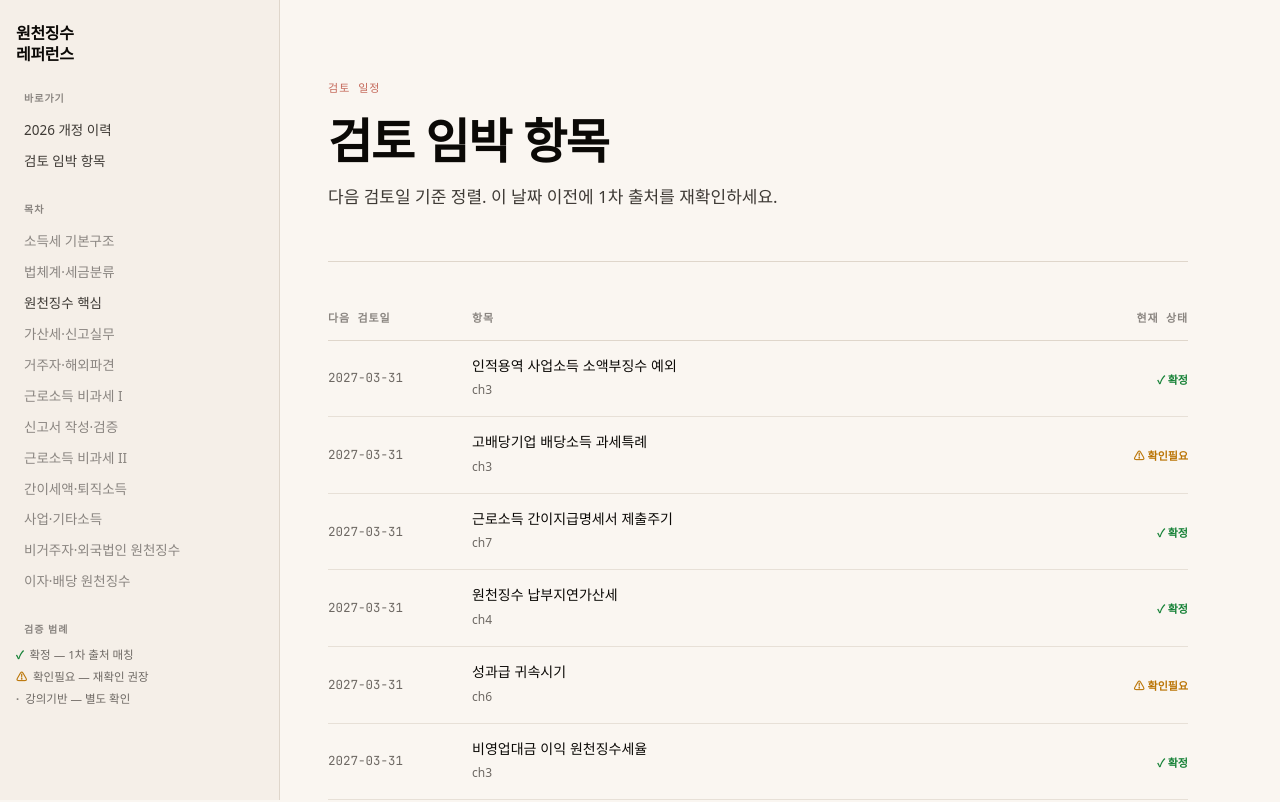
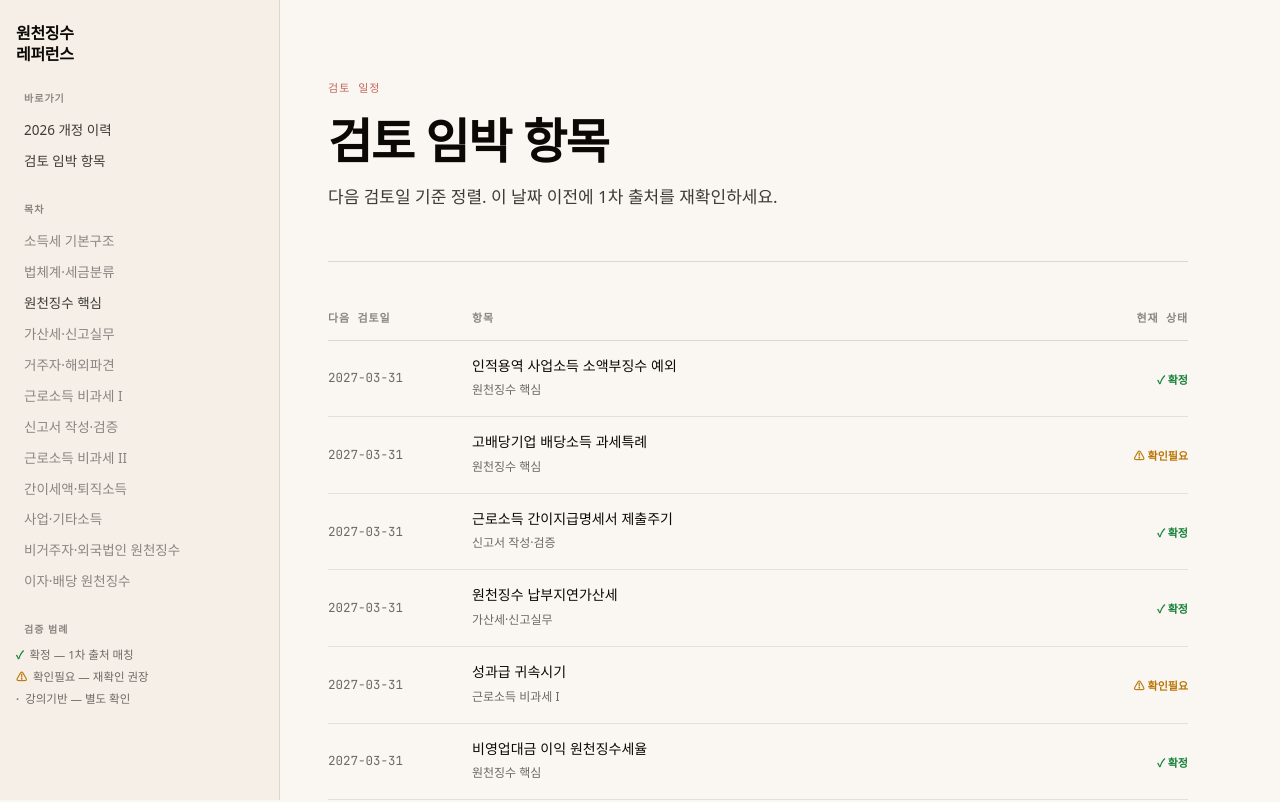
Before and after one commit to qoxmfaktmxj/withhold-tax, a Next.js app: page /review-due in a window 1280 px wide. Shown: the top 802 px of the page. Built offline with nearby package versions, Linux system fonts and the light colour scheme; a web font is replaced by a local one.

Commit message:
fix(design): show Korean chapter names instead of raw slugs

```diff
--- a/app/review-due/page.tsx
+++ b/app/review-due/page.tsx
@@ -92,7 +92,7 @@ export default function Page() {
                     {factDisplayTitle(f)}
                   </p>
                   <p style={{ fontSize: 12, color: 'var(--color-muted)', margin: '3px 0 0' }}>
-                    {f.chapter}
+                    {chapterTitle(f.chapter)}
                   </p>
                 </div>
                 <div>
```
